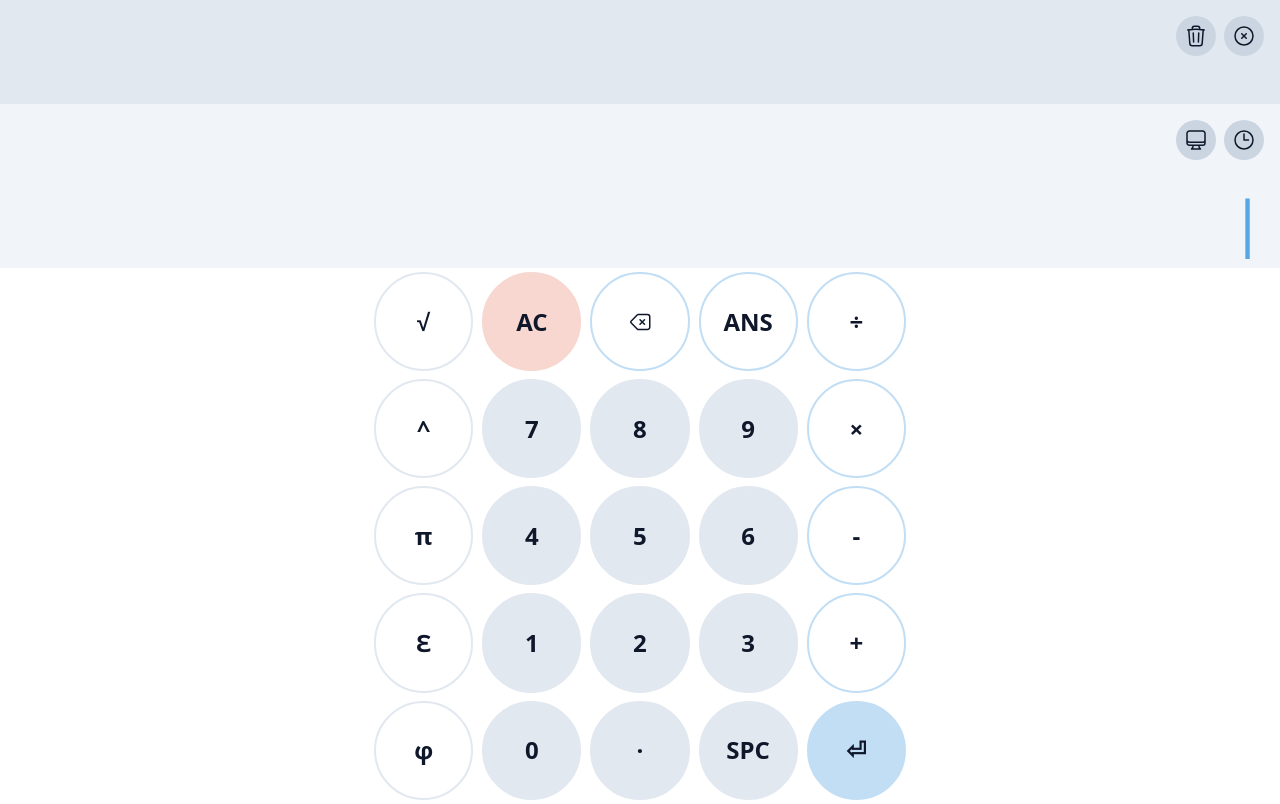
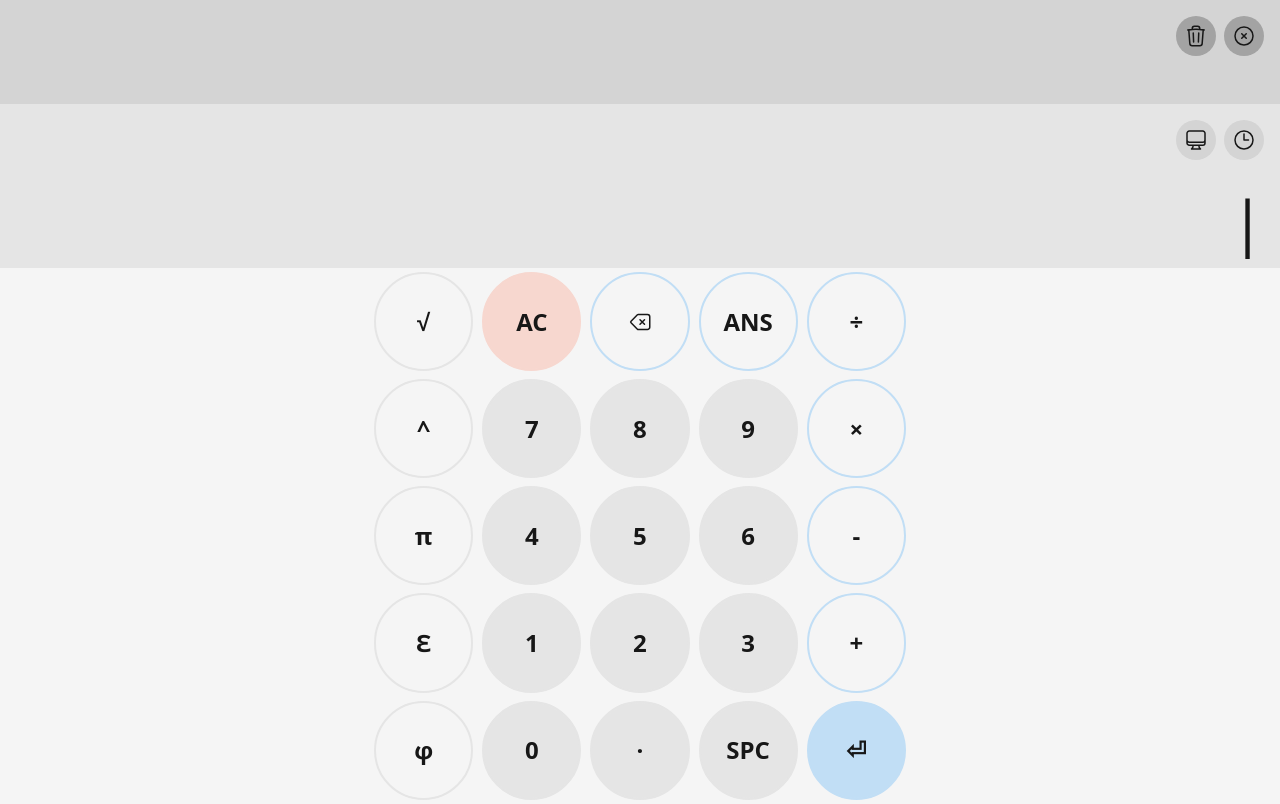
Before and after one commit to feasterjon/rpncalc, a React (Create React App) app: page / in a window 1280 px wide. Both pictures are taken after a click on the element 1244 px from the left and 36 px from the top of the page. Built offline with nearby package versions, Linux system fonts and the light colour scheme.

Commit message:
Refactor Colors

```diff
--- a/src/components/rpncalc/config.jsx
+++ b/src/components/rpncalc/config.jsx
@@ -172,13 +172,13 @@ export const config = {
           main: 'bg-primary-light dark:bg-primary'
         },
         fn: {
-          active: 'bg-slate-300 dark:bg-slate-600',
-          etc: 'active:bg-slate-300 border-2 border-slate-200 dark:active:bg-slate-600 dark:border-slate-700'
+          active: 'bg-neutral-300 dark:bg-neutral-700',
+          etc: 'active:bg-neutral-300 border-2 border-neutral-200 dark:active:bg-neutral-700 dark:border-neutral-800'
         },
         main: {
-          active: 'bg-slate-300 dark:bg-slate-600',
-          etc: 'active:bg-slate-300 border-2 border-slate-200 dark:active:bg-slate-600 dark:border-slate-700',
-          main: 'bg-slate-200 dark:bg-slate-700'
+          active: 'bg-neutral-300 dark:bg-neutral-700',
+          etc: 'active:bg-neutral-300 border-2 border-neutral-200 dark:active:bg-neutral-700 dark:border-neutral-800',
+          main: 'bg-neutral-200 dark:bg-neutral-800'
         },
         operator: {
           active: 'bg-primary',
--- a/src/components/rpncalc/index.css
+++ b/src/components/rpncalc/index.css
@@ -4,10 +4,6 @@
 
 @layer base {
   :root {
-    --color-accent: 192 9% 89%;
-    --color-accent-dark: 240 1% 44%;
-    --color-dark: 228 6% 17%;
-    --color-light: 220 18% 97%;
     --color-primary: var(--color-primary-hs) 62%;
     --color-primary-dark: var(--color-primary-hs) 38%;
     --color-primary-hs: 207 73%;
@@ -16,7 +12,5 @@
     --color-secondary-dark: var(--color-secondary-hs) 39%;
     --color-secondary-hs: 12 72%;
     --color-secondary-light: var(--color-secondary-hs) 89%;
-    --color-xdark: 220 5% 11%;
-    --color-xlight: 0 0% 98%;
   }
 }
--- a/src/components/rpncalc/index.jsx
+++ b/src/components/rpncalc/index.jsx
@@ -202,115 +202,115 @@ export function RPNCalc(props) {
       ${config.hScreen !== false && `h-screen`}
     `} data-mode={theme}>
       <div className={`
-        bg-slate-200
+        bg-neutral-300
         dark:bg-neutral-700
         ${!appHistoryVisible && 'hidden'}
       `}>
         <div className="flex items-end justify-end p-4">
           <div className="
-            active:bg-slate-400
-            bg-slate-300
+            active:bg-neutral-500
+            bg-neutral-400
             cursor-default
-            dark:active:bg-slate-600
-            dark:bg-slate-700
-            dark:text-slate-100
+            dark:active:bg-neutral-500
+            dark:bg-neutral-600
+            dark:text-neutral-100
             ml-2
             p-2
             rounded-full
             select-none
-            text-slate-900
+            text-neutral-900
           " onClick={() => { updateHistory(); toggleHistory();}}>
             <Icon id="trash" />
           </div>
           <div className="
-            active:bg-slate-400
-            bg-slate-300
+            active:bg-neutral-500
+            bg-neutral-400
             cursor-default
-            dark:active:bg-slate-600
-            dark:bg-slate-700
-            dark:text-slate-100
+            dark:active:bg-neutral-500
+            dark:bg-neutral-600
+            dark:text-neutral-100
             ml-2
             p-2
             rounded-full
             select-none
-            text-slate-900
+            text-neutral-900
           " onClick={toggleHistory}>
             <Icon id="x-circle" />
           </div>
         </div>
         <div className="
-          dark:text-slate-100
+          dark:text-neutral-100
           items-end
           justify-end
           lg:text-2xl
           p-4
           text-lg
           text-right
-          text-slate-900
+          text-neutral-900
           xl:text-3xl
         ">
           <ol className="list-none">
             {appHistory.map((item) =>
               <li key={`history-${item.id}`}>
-                {item.expression}<br /><span className="dark:text-primary-light text-primary">{item.answer}</span>
+                {formatNumbers(item.expression)}<br />
+                <span className="dark:text-primary-light text-primary">{formatNumbers(item.answer)}</span>
               </li>
             )}
           </ol>
         </div>
       </div>
-      <div className="bg-slate-100 dark:bg-dark">
+      <div className="bg-neutral-200 dark:bg-neutral-800">
         <div className="flex items-end justify-end p-4">
           <div className="
-            active:bg-slate-400
-            bg-slate-300
-            g-slate-300
+            active:bg-neutral-400
+            bg-neutral-300
             cursor-default
-            dark:active:bg-slate-600
-            dark:bg-slate-700
-            dark:text-slate-100
+            dark:active:bg-neutral-600
+            dark:bg-neutral-700
+            dark:text-neutral-100
             p-2
             rounded-full
             select-none
-            text-slate-900
+            text-neutral-900
           " onClick={toggleTheme}>
             <Icon id={themes[themeIndex].icon} />
           </div>
           <div className="
-            active:bg-slate-400
-            bg-slate-300
+            active:bg-neutral-400
+            bg-neutral-300
             cursor-default
-            dark:active:bg-slate-600
-            dark:bg-slate-700
-            dark:text-slate-100
+            dark:active:bg-neutral-600
+            dark:bg-neutral-700
+            dark:text-neutral-100
             ml-2
             p-2
             rounded-full
             select-none
-            text-slate-900
+            text-neutral-900
           " onClick={toggleHistory}>
             <Icon id="clock" />
           </div>
         </div>
         <div className="flex items-end justify-end p-4">
           <span className="dark:text-primary-light lg:text-5xl text-5xl text-primary xl:text-6xl">
-            {formatNumbers(currentExpression)}<span className={`${styles.cursor} dark:text-slate-100 text-slate-900`}>|</span>
+            {formatNumbers(currentExpression)}<span className={`${styles.cursor} dark:text-neutral-100 text-neutral-900`}>|</span>
           </span>
           {pasteEnabled && <span className="
-            active:bg-slate-400
-            bg-slate-300
+            active:bg-neutral-400
+            bg-neutral-300
             cursor-default
-            dark:active:bg-slate-600
-            dark:bg-slate-700
-            dark:text-slate-100
+            dark:active:bg-neutral-600
+            dark:bg-neutral-700
+            dark:text-neutral-100
             ml-2
             p-2
             rounded-full
             select-none
-            text-slate-900
+            text-neutral-900
           " onClick={handlePaste}><Icon id="clipboard" /></span>}
         </div>
       </div>
-      <div className="dark:bg-xdark flex grow justify-center">
+      <div className="bg-neutral-100 dark:bg-neutral-900 flex grow justify-center">
         <Keyboard config={inputConfig} />
       </div>
     </div>
--- a/src/components/rpncalc/index.module.css
+++ b/src/components/rpncalc/index.module.css
@@ -1,6 +1,5 @@
 .cursor {
   animation: blink 1.2s infinite;
-  color: var(--testr);
 }
 
 @keyframes blink {
--- a/src/components/rpncalc/keyboard.jsx
+++ b/src/components/rpncalc/keyboard.jsx
@@ -65,7 +65,7 @@ export function Keyboard({ config = {} }) {
             className={`
               aspect-square
               cursor-default
-              dark:text-slate-100
+              dark:text-neutral-100
               flex
               font-bold
               items-center
@@ -81,7 +81,7 @@ export function Keyboard({ config = {} }) {
               sm:size-11/12
               sm:text-base
               text-center
-              text-slate-900
+              text-neutral-900
               text-xl
               ${button.styles.etc}
               ${`button-${button.id}` === `button-${pressedKey}` ? dynamicStyles : button.styles.main}
--- a/tailwind.config.js
+++ b/tailwind.config.js
@@ -8,12 +8,6 @@ module.exports = {
   theme: {
     extend: {
       colors: {
-        accent: {
-          DEFAULT: 'hsl(var(--color-accent))',
-          dark: 'hsl(var(--color-accent-dark))',
-        },
-        dark: 'hsl(var(--color-dark))',
-        light: 'hsl(var(--color-light))',
         primary: {
           DEFAULT: 'hsl(var(--color-primary))',
           dark: 'hsl(var(--color-primary-dark))',
@@ -23,9 +17,7 @@ module.exports = {
           DEFAULT: 'hsl(var(--color-secondary))',
           dark: 'hsl(var(--color-secondary-dark))',
           light: 'hsl(var(--color-secondary-light))'
-        },
-        xdark: 'hsl(var(--color-xdark))',
-        xlight: 'hsl(var(--color-xlight))'
+        }
       }
     },
   },
```
